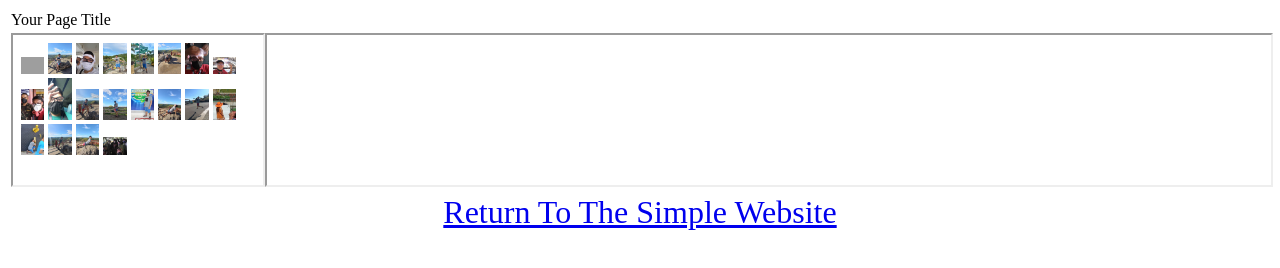
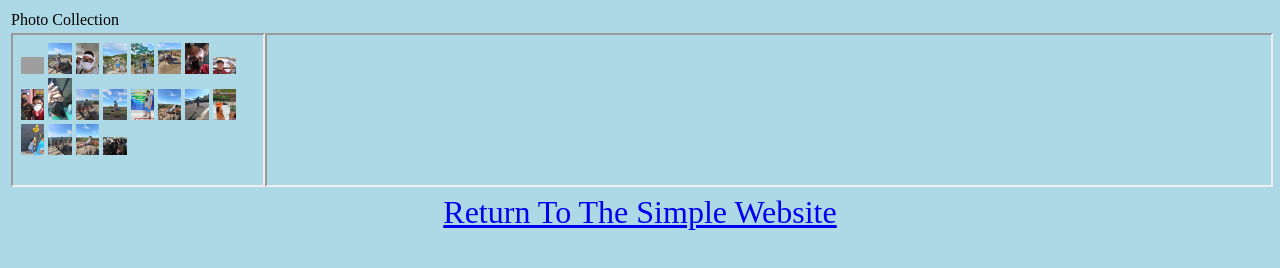
Before and after one commit to Wal-Were/phtoa6col, a plain HTML site: page index.html in a window 1280 px wide. Drawn offline with Linux system fonts and the light colour scheme.

Commit message:
index.html

```diff
--- a/index.html
+++ b/index.html
@@ -16,12 +16,16 @@
             width: 100%;
             height: 100%;
         }
+	body {
+    	    background-color: lightblue;
+	}
+
     </style>
 </head>
 <body>
     <table>
         <tr>
-            <td colspan="2">Your Page Title</td>
+            <td colspan="2">Photo Collection</td>
         </tr>
         <tr>
             <td><iframe src="photos.html" scrolling="no"></iframe></td>
```
